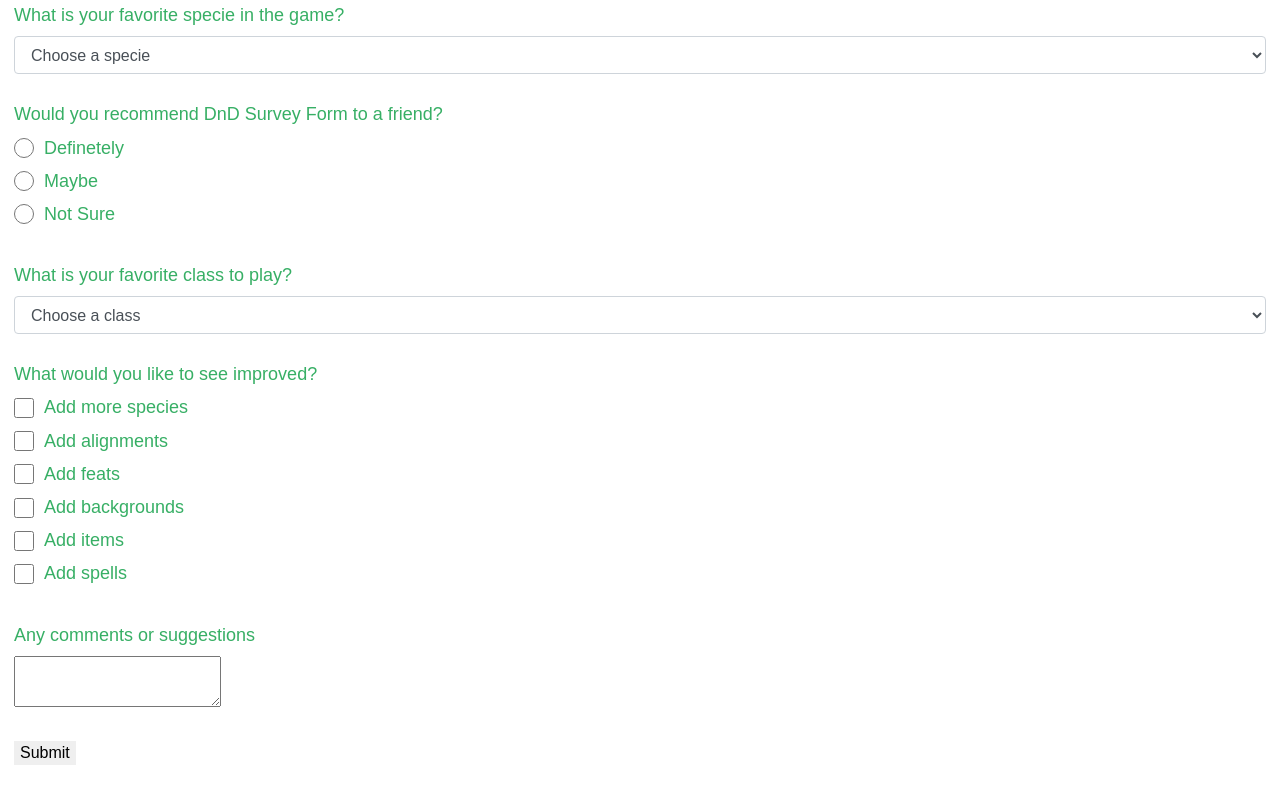
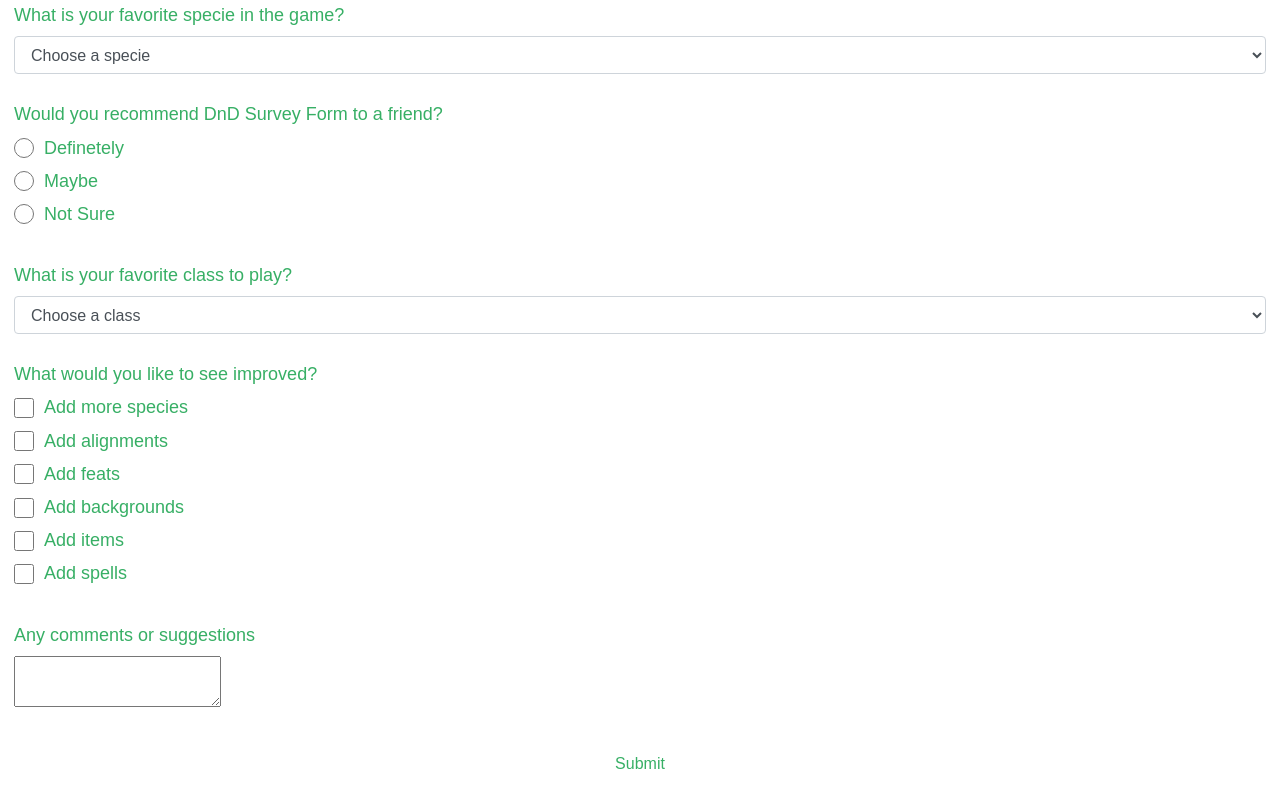
Before and after one commit to MightyBogdi/dnd_survey, a plain HTML site: page index.html in a window 1280 px wide. Shown: the part 532-1339 px from the top of the page. Drawn offline with Linux system fonts and the light colour scheme.

Commit message:
added css rules to submit button

```diff
--- a/index.html
+++ b/index.html
@@ -112,7 +112,7 @@
                     <textarea></textarea>
                 </div>
                 <div class="form-group">
-                    <button id="submit">Submit</button>
+                    <button id="submit" class="submit-button">Submit</button>
                 </div>
             </form>
         </div>
--- a/styles.css
+++ b/styles.css
@@ -93,3 +93,12 @@ button {
     padding: 0.625rem;
     resize: vertical;
 }
+.submit-button {
+    display: block;
+    width: 100%;
+    padding: 0.75rem;
+    background: var(--color-green);
+    color: inherit;
+    border-radius: 2px;
+    cursor: pointer;
+}
```
